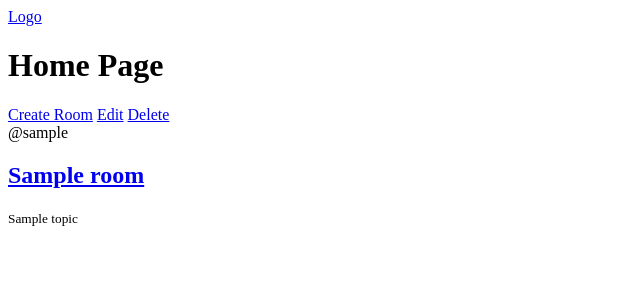
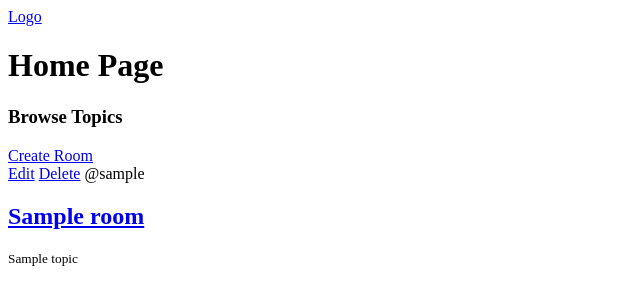
Before and after one commit to degisew/HubSpot, a Django app: page / in a window 1280 px wide. Shown: the top 305 px of the page, without its empty margins (0-640 px from the left). Run offline with Django 4.2, Linux system fonts and the light colour scheme; tables that the repository leaves empty hold one stand-in row (values such as "Sample post").

Commit message:
Added a UI layout

```diff
--- a/core/templates/core/home.html
+++ b/core/templates/core/home.html
@@ -3,16 +3,23 @@
 {% block content%}
 <h1>Home Page</h1>
 
+<div class="home-container">
+  <div class="side-bar">
+    <h3>Browse Topics</h3>
+  </div>
+  <div>
+    <a href="{% url 'create-room' %}">Create Room</a>
+    <div>
       {% for room in rooms %}
       <div>
-  <a href="{% url 'create-room' %}">Create Room</a>
         <a href="{% url 'update-room' room.id %}">Edit</a>
         <a href="{% url 'Delete-room' room.id %}">Delete</a>
-</div>
-<div>
         <span>@{{room.host.username}}</span>
         <a href="{% url 'room' room.id %}"><h2>{{room.name}}</h2></a>
         <small>{{room.topic.name}}</small>
       </div>
       {% endfor %}
+    </div>
+  </div>
+</div>
 {% endblock %}
```
Lines whose indentation alone changed are shown as unchanged.
